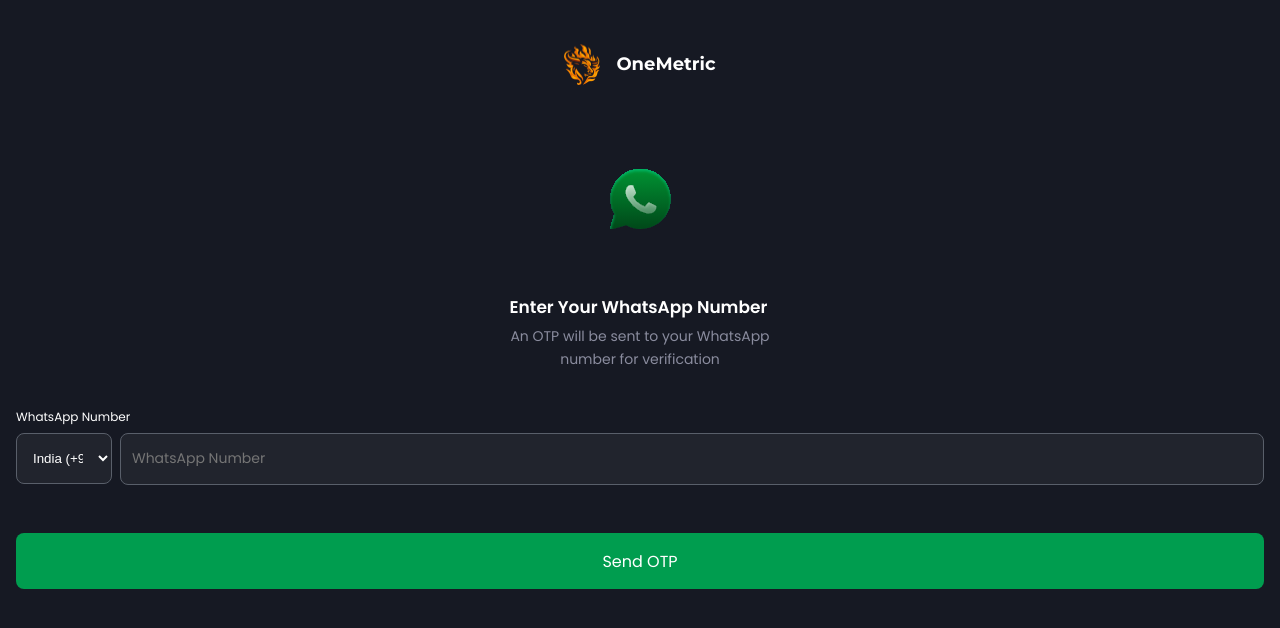
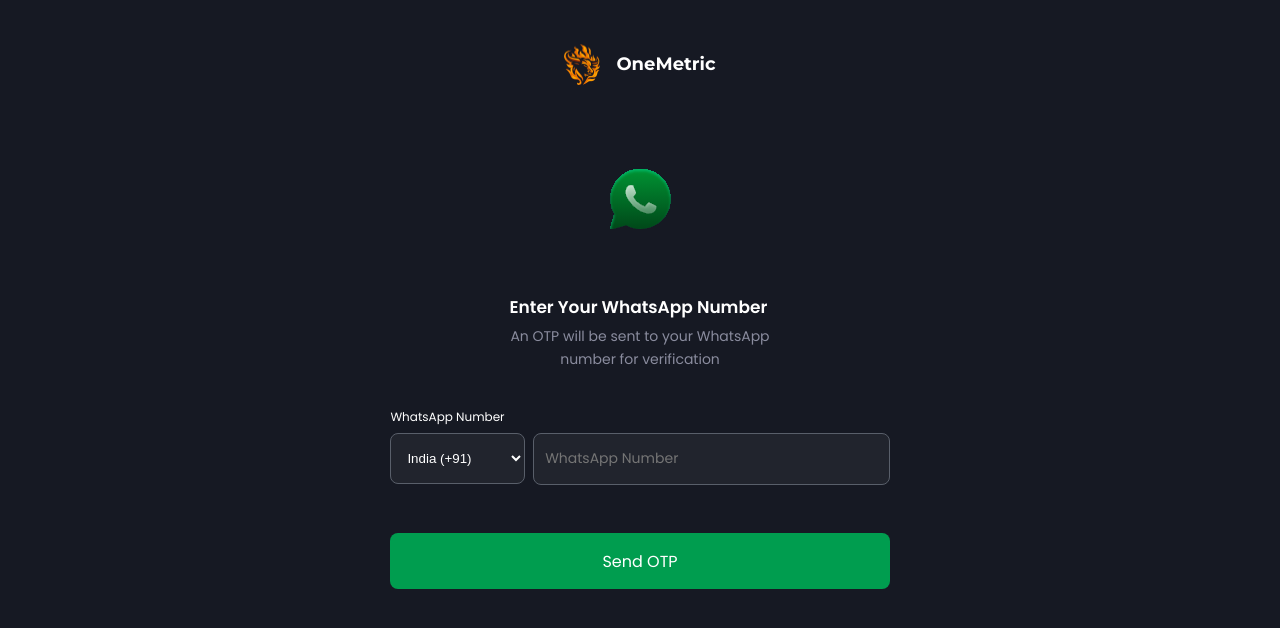
Before and after one commit to arnab002/OneMetric, a Next.js app in the folder frontend/: page /login in a window 1280 px wide. Shown: the top 628 px of the page. Built offline with nearby package versions, Linux system fonts and the light colour scheme.

Commit message:
Minor Changes

```diff
--- a/frontend/app/insights/page.tsx
+++ b/frontend/app/insights/page.tsx
@@ -8,7 +8,7 @@
 function Insights() {
     const [newsData, setNewsData] = useState<Array<{ [key: string]: any }>>([]);
     const [currentPage, setCurrentPage] = useState<number>(1);
-    const postsPerPage = 5;
+    const postsPerPage = 8;
     const [dropdownVisible, setDropdownVisible] = useState(false);
     const [stockData, setStockData] = useState<any[]>([]);
     const [loading, setLoading] = useState<boolean>(true);
--- a/frontend/public/assets/about.css
+++ b/frontend/public/assets/about.css
@@ -372,7 +372,6 @@
 .footer {
   width: 100%;
   height: 245px;
-  margin-top: 30%;
   background-color: var(--color-gray-100);
   overflow: hidden;
   flex-shrink: 0;
--- a/frontend/public/assets/addstocks.css
+++ b/frontend/public/assets/addstocks.css
@@ -662,7 +662,7 @@
   font-weight: bold;
 }
 
-@media (max-width: 1400px) {
+@media (max-width: 1920px) {
   .indices-options {
     flex-direction: row;
     align-items: stretch;
--- a/frontend/public/assets/login.css
+++ b/frontend/public/assets/login.css
@@ -290,26 +290,18 @@
   letter-spacing: normal;
 }
 
-@media only screen and (min-width: 375px) and (max-width: 667px){
-  .login{
-    height: 100vh;
+@media only screen and (min-width:320px) and (max-width: 767px){
+  .country-code{
+    width: 120px;
   }
 }
 
-@media only screen and (min-width: 390px) and (max-width: 844px){
-  .login{
-    height: 100vh;
+@media only screen and (min-width: 1280px) and (max-width: 1920px){
+  .input-details{
+    width: 40%;
+    margin: auto;
+  }
+  .country-code{
+    width: 27%;
   }
 }
-
-@media only screen and (min-width: 412px) and (max-width: 915px){
-  .login{
-    height: 100vh;
-  }
-}
-
-@media only screen and (min-width: 430px) and (max-width: 932px){
-  .login{
-    height: 100vh;
-  }
-}
```
Also changed, not shown: frontend/public/assets/insights.css (+9 -0 lines).
